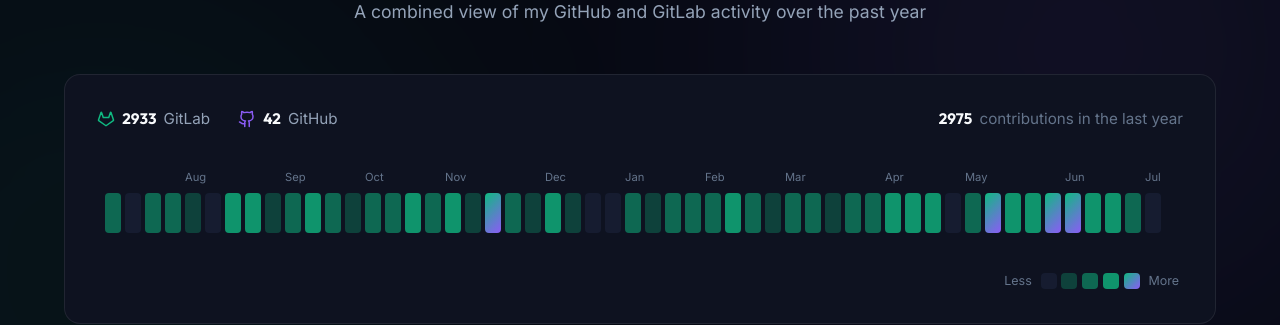
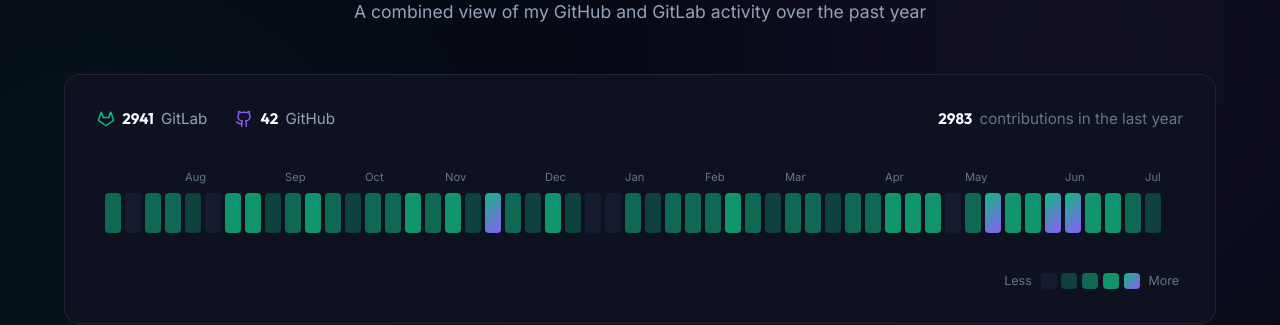
Before and after one commit to NickBourque/NickBourque.github.io, a Jekyll site: the page built from index.html, in a window 1280 px wide and 900 px high, scrolled down 2028 px. Shown: the part 151-476 px from the top of the window. Built offline with Jekyll 4.4.1, drawn with Linux system fonts in a browser that asks for light colours.

Commit message:
chore: refresh contributions data

```diff
--- a/_data/contributions.json
+++ b/_data/contributions.json
@@ -1,9 +1,9 @@
 {
-  "generated": "2026-07-06",
+  "generated": "2026-07-07",
   "totals": {
     "github": 42,
-    "gitlab": 2933,
-    "combined": 2975
+    "gitlab": 2941,
+    "combined": 2983
   },
   "max": 141,
   "weeks": [
@@ -427,9 +427,9 @@
       "weekStart": "2026-07-05",
       "monthLabel": "Jul",
       "gh": 0,
-      "gl": 0,
-      "total": 0,
-      "level": 0
+      "gl": 8,
+      "total": 8,
+      "level": 1
     }
   ]
 }
```
